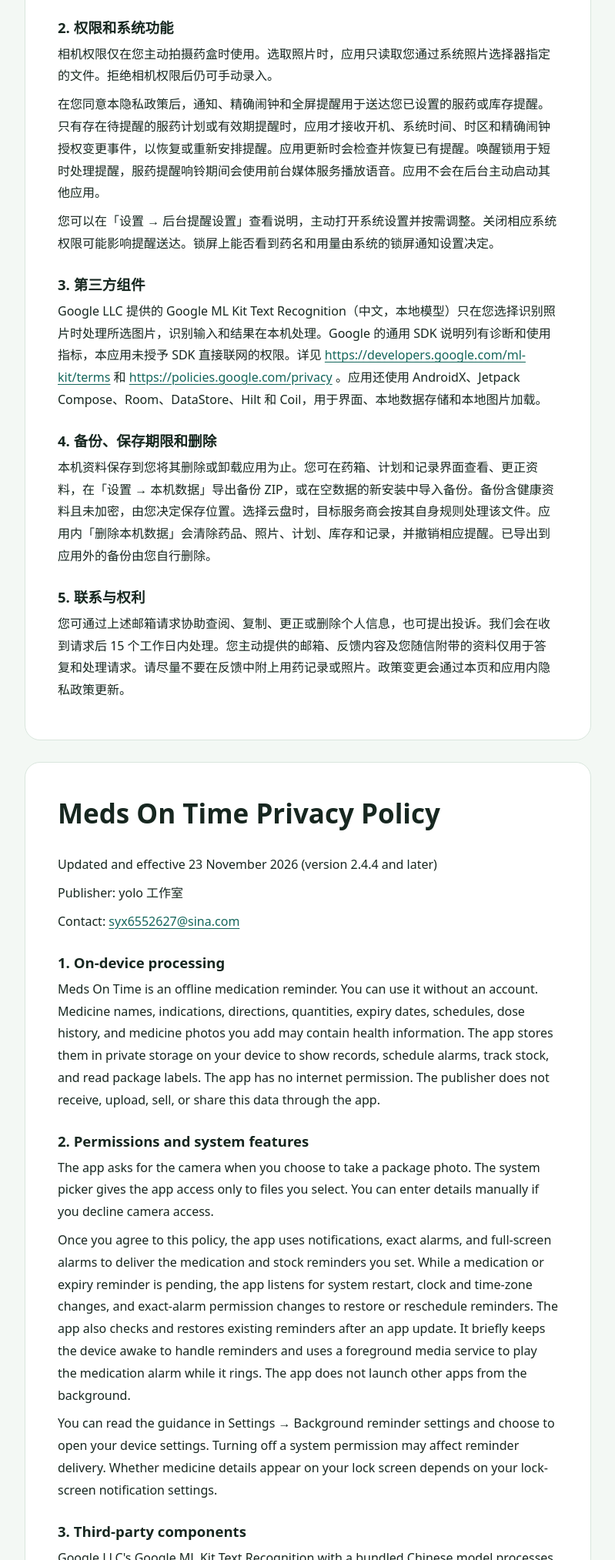
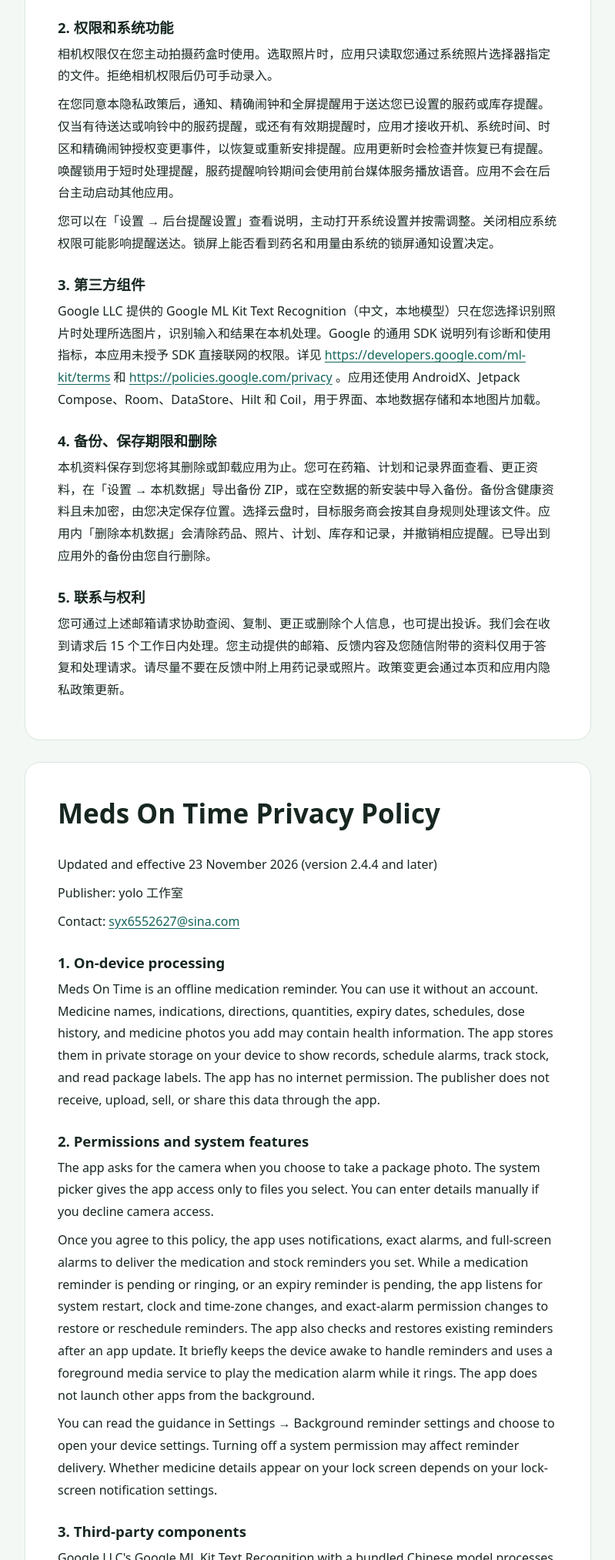
Before and after one commit to ben49er/meds-on-time-privacy, a plain HTML site: page index.html in a window 1280 px wide. Shown: the part 517-2544 px from the top of the page at 77% size, without its empty margins (240-1039 px from the left). Drawn offline with Linux system fonts and the light colour scheme.

Commit message:
Clarify restart handling of an active alarm

```diff
--- a/index.html
+++ b/index.html
@@ -21,7 +21,7 @@ p{margin:8px 0;overflow-wrap:anywhere}a{color:#14665b;text-underline-offset:.18e
 <p>该吃药啦是一款单机服药提醒工具。您可以不注册账号直接使用。您录入的药品名称、适应症、用法用量、库存、有效期、服药计划、服药记录以及您选取的药品照片可能包含健康信息。应用将这些资料保存在本机私有存储，用于生成提醒、展示历史、扣减库存和识别药盒。应用安装包未申请互联网权限，开发者不会通过应用接收、上传、出售或共享上述资料。</p>
 <h2>2. 权限和系统功能</h2>
 <p>相机权限仅在您主动拍摄药盒时使用。选取照片时，应用只读取您通过系统照片选择器指定的文件。拒绝相机权限后仍可手动录入。</p>
-<p>在您同意本隐私政策后，通知、精确闹钟和全屏提醒用于送达您已设置的服药或库存提醒。只有存在待提醒的服药计划或有效期提醒时，应用才接收开机、系统时间、时区和精确闹钟授权变更事件，以恢复或重新安排提醒。应用更新时会检查并恢复已有提醒。唤醒锁用于短时处理提醒，服药提醒响铃期间会使用前台媒体服务播放语音。应用不会在后台主动启动其他应用。</p>
+<p>在您同意本隐私政策后，通知、精确闹钟和全屏提醒用于送达您已设置的服药或库存提醒。仅当有待送达或响铃中的服药提醒，或还有有效期提醒时，应用才接收开机、系统时间、时区和精确闹钟授权变更事件，以恢复或重新安排提醒。应用更新时会检查并恢复已有提醒。唤醒锁用于短时处理提醒，服药提醒响铃期间会使用前台媒体服务播放语音。应用不会在后台主动启动其他应用。</p>
 <p>您可以在「设置 → 后台提醒设置」查看说明，主动打开系统设置并按需调整。关闭相应系统权限可能影响提醒送达。锁屏上能否看到药名和用量由系统的锁屏通知设置决定。</p>
 <h2>3. 第三方组件</h2>
 <p>Google LLC 提供的 Google ML Kit Text Recognition（中文，本地模型）只在您选择识别照片时处理所选图片，识别输入和结果在本机处理。Google 的通用 SDK 说明列有诊断和使用指标，本应用未授予 SDK 直接联网的权限。详见 <a href="https://developers.google.com/ml-kit/terms">https://developers.google.com/ml-kit/terms</a> 和 <a href="https://policies.google.com/privacy">https://policies.google.com/privacy</a> 。应用还使用 AndroidX、Jetpack Compose、Room、DataStore、Hilt 和 Coil，用于界面、本地数据存储和本地图片加载。</p>
@@ -38,7 +38,7 @@ p{margin:8px 0;overflow-wrap:anywhere}a{color:#14665b;text-underline-offset:.18e
 <p>Meds On Time is an offline medication reminder. You can use it without an account. Medicine names, indications, directions, quantities, expiry dates, schedules, dose history, and medicine photos you add may contain health information. The app stores them in private storage on your device to show records, schedule alarms, track stock, and read package labels. The app has no internet permission. The publisher does not receive, upload, sell, or share this data through the app.</p>
 <h2>2. Permissions and system features</h2>
 <p>The app asks for the camera when you choose to take a package photo. The system picker gives the app access only to files you select. You can enter details manually if you decline camera access.</p>
-<p>Once you agree to this policy, the app uses notifications, exact alarms, and full-screen alarms to deliver the medication and stock reminders you set. While a medication or expiry reminder is pending, the app listens for system restart, clock and time-zone changes, and exact-alarm permission changes to restore or reschedule reminders. The app also checks and restores existing reminders after an app update. It briefly keeps the device awake to handle reminders and uses a foreground media service to play the medication alarm while it rings. The app does not launch other apps from the background.</p>
+<p>Once you agree to this policy, the app uses notifications, exact alarms, and full-screen alarms to deliver the medication and stock reminders you set. While a medication reminder is pending or ringing, or an expiry reminder is pending, the app listens for system restart, clock and time-zone changes, and exact-alarm permission changes to restore or reschedule reminders. The app also checks and restores existing reminders after an app update. It briefly keeps the device awake to handle reminders and uses a foreground media service to play the medication alarm while it rings. The app does not launch other apps from the background.</p>
 <p>You can read the guidance in Settings → Background reminder settings and choose to open your device settings. Turning off a system permission may affect reminder delivery. Whether medicine details appear on your lock screen depends on your lock-screen notification settings.</p>
 <h2>3. Third-party components</h2>
 <p>Google LLC&#x27;s Google ML Kit Text Recognition with a bundled Chinese model processes the photos you choose to read. Photo input and recognition results are processed on the device. Google&#x27;s general SDK terms describe diagnostics and usage metrics. This app does not grant the SDK direct internet access. See <a href="https://developers.google.com/ml-kit/terms">https://developers.google.com/ml-kit/terms</a> and <a href="https://policies.google.com/privacy">https://policies.google.com/privacy</a> . The app also uses AndroidX, Jetpack Compose, Room, DataStore, Hilt, and Coil for its interface, local storage, and local photo display.</p>
```
